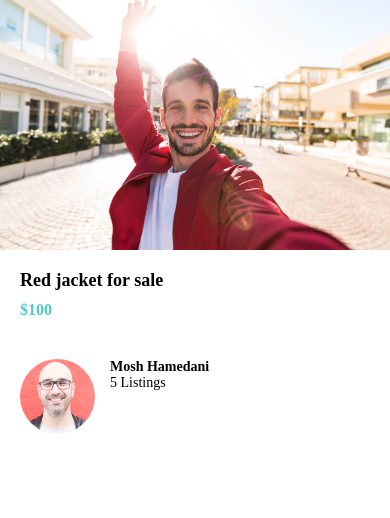
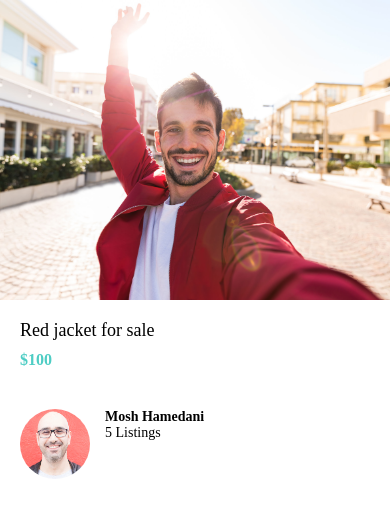
Before and after one commit to paul-mcaviney/donewithit-tutorial, a React Native app: screen / in a window 390 px wide. Shown: the top 518 px of the page. Built offline with nearby package versions, Linux system fonts and the light colour scheme.

Commit message:
Create ListItem component

```diff
--- /dev/null
+++ b/app/components/ListItem.jsx
@@ -0,0 +1,35 @@
+import { Image, StyleSheet, View } from "react-native";
+
+import AppText from "./AppText";
+import colors from "../config/colors";
+
+export default function ListItem({ imageUri, subTitle, title }) {
+  return (
+    <View style={styles.container}>
+      <Image source={imageUri} style={styles.image} />
+      <View>
+        <AppText style={styles.title}>{title}</AppText>
+        <AppText style={styles.subtitle}>{subTitle}</AppText>
+      </View>
+    </View>
+  );
+}
+
+const styles = StyleSheet.create({
+  container: {
+    width: "100%",
+    flexDirection: "row",
+    columnGap: 15,
+  },
+  image: {
+    width: 70,
+    height: 70,
+    borderRadius: 35,
+  },
+  subTitle: {
+    color: colors.mediumGrey,
+  },
+  title: {
+    fontWeight: "700",
+  },
+});
--- a/app/config/colors.js
+++ b/app/config/colors.js
@@ -1,4 +1,5 @@
 export default {
+  mediumGrey: "#6e6969",
   primary: "#fc5c65",
   secondary: "#4ECDC4",
   black: "#000",
--- a/app/screens/ListingDetailsScreen.jsx
+++ b/app/screens/ListingDetailsScreen.jsx
@@ -1,6 +1,7 @@
 import { Image, StyleSheet, View } from "react-native";
 
 import AppText from "../components/AppText";
+import ListItem from "../components/ListItem";
 import colors from "../config/colors";
 
 export default function ListingDetailsScreen({ imageUri, title, subTitle }) {
@@ -11,38 +12,21 @@
         <AppText style={styles.title}>{title}</AppText>
         <AppText style={styles.subTitle}>{subTitle}</AppText>
       </View>
-      <View style={styles.authorContainer}>
-        <Image
-          source={require("../assets/mosh.jpg")}
-          style={styles.authorImage}
+      <View style={styles.userContainer}>
+        <ListItem
+          imageUri={require("../assets/mosh.jpg")}
+          title="Mosh Hamedani"
+          subTitle="5 Listings"
         />
-        <View>
-          <AppText style={styles.authorName}>Mosh Hamedani</AppText>
-          <AppText>5 Listings</AppText>
-        </View>
       </View>
     </View>
   );
 }
 
 const styles = StyleSheet.create({
-  authorContainer: {
-    width: "100%",
-    flexDirection: "row",
-    columnGap: 15,
-    padding: 20,
-  },
-  authorImage: {
-    width: 75,
-    height: 75,
-    borderRadius: 50,
-  },
-  authorName: {
-    fontWeight: "bold",
-  },
   image: {
     width: "100%",
-    height: 250,
+    height: 300,
   },
   subTitle: {
     fontSize: 16,
@@ -55,6 +39,9 @@
   },
   title: {
     fontSize: 18,
-    fontWeight: "bold",
+    fontWeight: "500",
+  },
+  userContainer: {
+    padding: 20,
   },
 });
```
